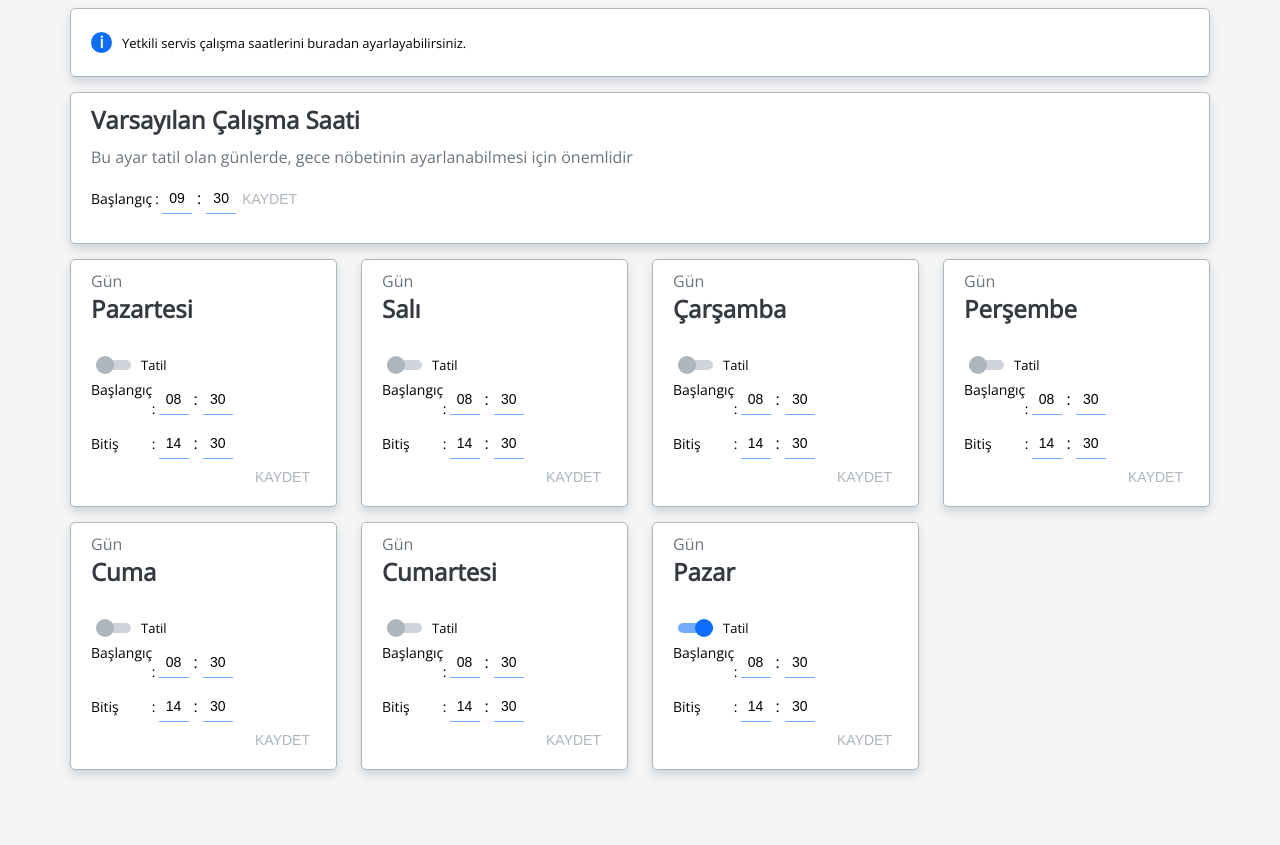
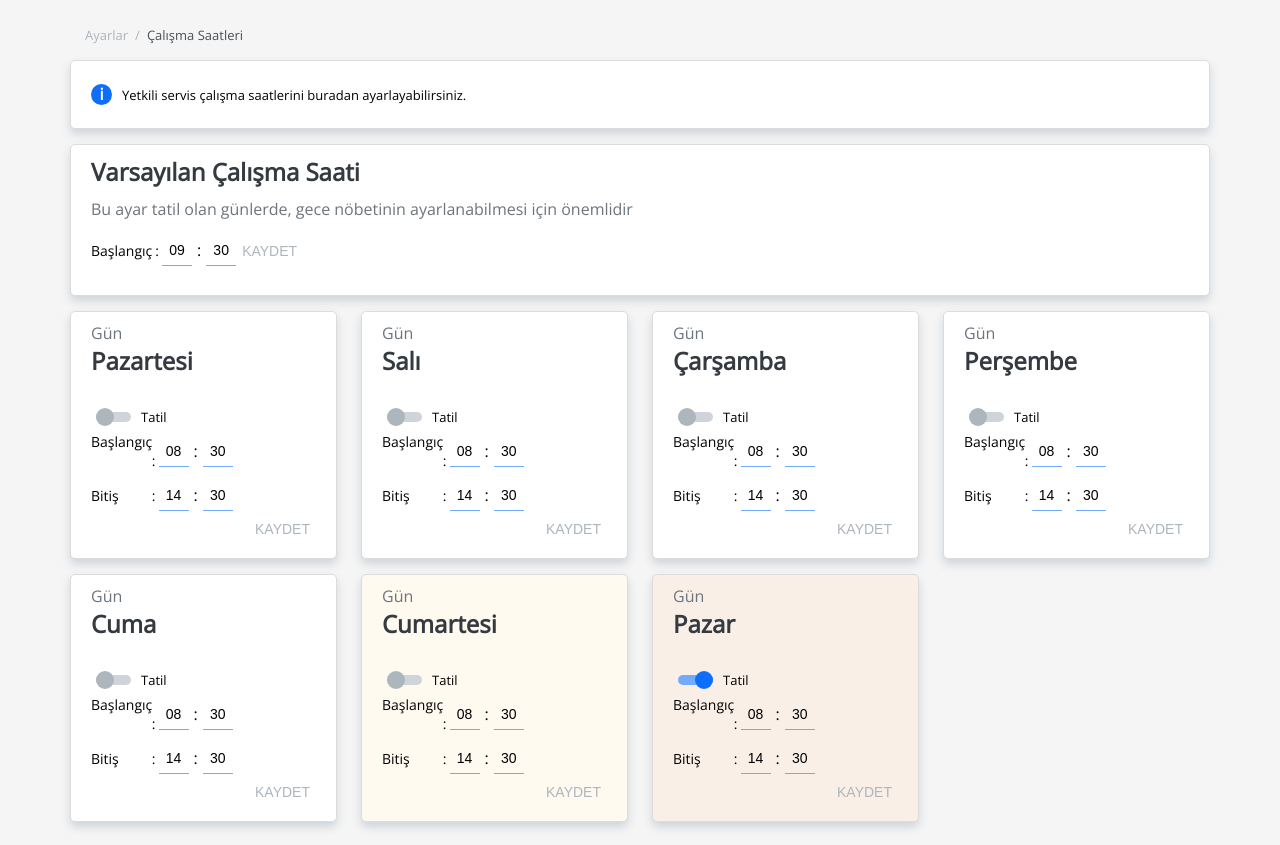
Before and after one commit to alicankahramaner/ambeent-ai-challenge, a React (Create React App) app: page / in a window 1280 px wide. Before the commit the page ends 800 px from the top, so only its background shows below. Built offline with nearby package versions, Linux system fonts and the light colour scheme.

Commit message:
Updated design

```diff
--- a/src/App.tsx
+++ b/src/App.tsx
@@ -64,6 +64,14 @@ export class App extends React.Component<any, ShiftDto> {
       <Container>
         <Row>
           <Col>
+            <nav className="breadcrumb">
+              <a href="#settings">Ayarlar</a>
+              <a href="#worktimes">Çalışma Saatleri</a>
+            </nav>
+          </Col>
+        </Row>
+        <Row>
+          <Col>
             <Card>
               <Alert
                 message="Yetkili servis çalışma saatlerini buradan ayarlayabilirsiniz."
@@ -82,6 +90,7 @@ export class App extends React.Component<any, ShiftDto> {
         <Row>
           {
             this.state.shift.map((shift: ShiftOfDayDto, index: number) => {
+              let day = this.days[index];
               return (
                 <Col key={`col_${index}`} breakpoints={
                   {
@@ -92,7 +101,8 @@ export class App extends React.Component<any, ShiftDto> {
                   <ShiftOfDay
                     data={shift}
                     key={`shift_${index}`}
-                    dayName={this.days[index]}
+                    dayName={day}
+                    className={day === 'Cumartesi' ? 'saturday' : day === 'Pazar' ? 'sunday' : undefined}
                     onSave={(e) => this.saveShiftData(e, index)}
                   />
                 </Col>
--- a/src/components/shiftofday.tsx
+++ b/src/components/shiftofday.tsx
@@ -8,6 +8,7 @@ import { FormItem } from './formItem';
 
 interface ShiftOfDayProps {
     dayName: string;
+    className?: string;
     data: ShiftOfDayDto;
     onSave(data: ShiftOfDayDto): void;
 }
@@ -23,12 +24,20 @@ export const ShiftOfDay: React.FC<ShiftOfDayProps> = (props) => {
         props.onSave(state);
     }
 
+    const className = () => {
+        let classList: string[] = ['shiftofday'];
+
+        props.className && classList.push(props.className);
+
+        return classList.join(' ');
+    }
+
     return (
         <Card
             subTitle="Gün"
             reversSortTitle={true}
             title={props.dayName}
-            className="shiftofday"
+            className={className()}
         >
             <FormItem>
                 <Checkbox checked={state.isHoliday} onChange={() => setState({ ...state, isHoliday: !state.isHoliday })} label="Tatil" />
--- /dev/null
+++ b/src/styles/_helper.scss
@@ -0,0 +1,7 @@
+.saturday{
+    background-color: $saturdayBf!important;
+}
+
+.sunday{
+    background-color: $sundayBg!important;
+}
--- a/src/styles/_variables.scss
+++ b/src/styles/_variables.scss
@@ -1,4 +1,7 @@
-
 $radiusSize: 5px;
 
 $inputHeight: 30px;
+
+// Colors
+$saturdayBf: #fffaf0;;
+$sundayBg: #faefe6;
--- a/src/styles/app.scss
+++ b/src/styles/app.scss
@@ -1,9 +1,11 @@
 @import "bootstrap/bootstrap-grid.scss";
+@import "variables";
 @import "base";
-@import "variables";
+@import "helper";
 @import "components/input";
 @import "components/checkbox";
 @import "components/card";
 @import "components/alert";
 @import "components/button";
 @import "components/form";
+@import 'components/breadcrumb';
--- /dev/null
+++ b/src/styles/components/_breadcrumb.scss
@@ -0,0 +1,22 @@
+.breadcrumb {
+    padding: 15px 0px;
+    padding-left: 15px;
+    a{
+        text-decoration: none;
+        color:$gray-500;
+        font-size: 13px;
+        display: inline-block;
+        &:not(:first-child){
+            color:$gray-700;
+        }
+
+        &:not(:last-child){
+            &:after{
+                content:'/';
+                display: block;
+                float:right;
+                padding:0px 7px;
+            }
+        }
+    }
+}
--- a/src/styles/components/_button.scss
+++ b/src/styles/components/_button.scss
@@ -6,6 +6,7 @@ button {
     display: inline-flex;
     cursor: pointer;
     text-transform: uppercase;
+    transition: all ease-in-out .3s;
 
     &:disabled{
         color:$gray-500;
--- a/src/styles/components/_card.scss
+++ b/src/styles/components/_card.scss
@@ -1,7 +1,7 @@
 .card {
     padding: 20px;
     border-radius: $radiusSize;
-    border: 1px solid $gray-500;
+    border: 1px solid #DCDCDC;
     box-shadow: 0px 5px 10px $gray-400;
     margin-bottom: 15px;
     background-color: $white;
--- a/src/styles/components/_form.scss
+++ b/src/styles/components/_form.scss
@@ -3,7 +3,7 @@
     grid-template-columns: max-content();
     .timeInput {
         display: grid;
-        grid-template-columns: 30% 30px 30px;
+        grid-template-columns: 30% 30px 40px;
     }
 
     &.start {
--- a/src/styles/components/_input.scss
+++ b/src/styles/components/_input.scss
@@ -28,6 +28,7 @@
         font-size: 14px;
         padding: 0;
         border-bottom: 1px solid $gray-500;
+        transition: all ease-in-out .3s;
 
         &[type="number"] {
             &::-webkit-inner-spin-button,
@@ -46,6 +47,10 @@
                 text-indent: 0;
                 color: $blue;
             }
+        }
+
+        &:focus {
+            background-color: $gray-200;
         }
     }
 }
```
